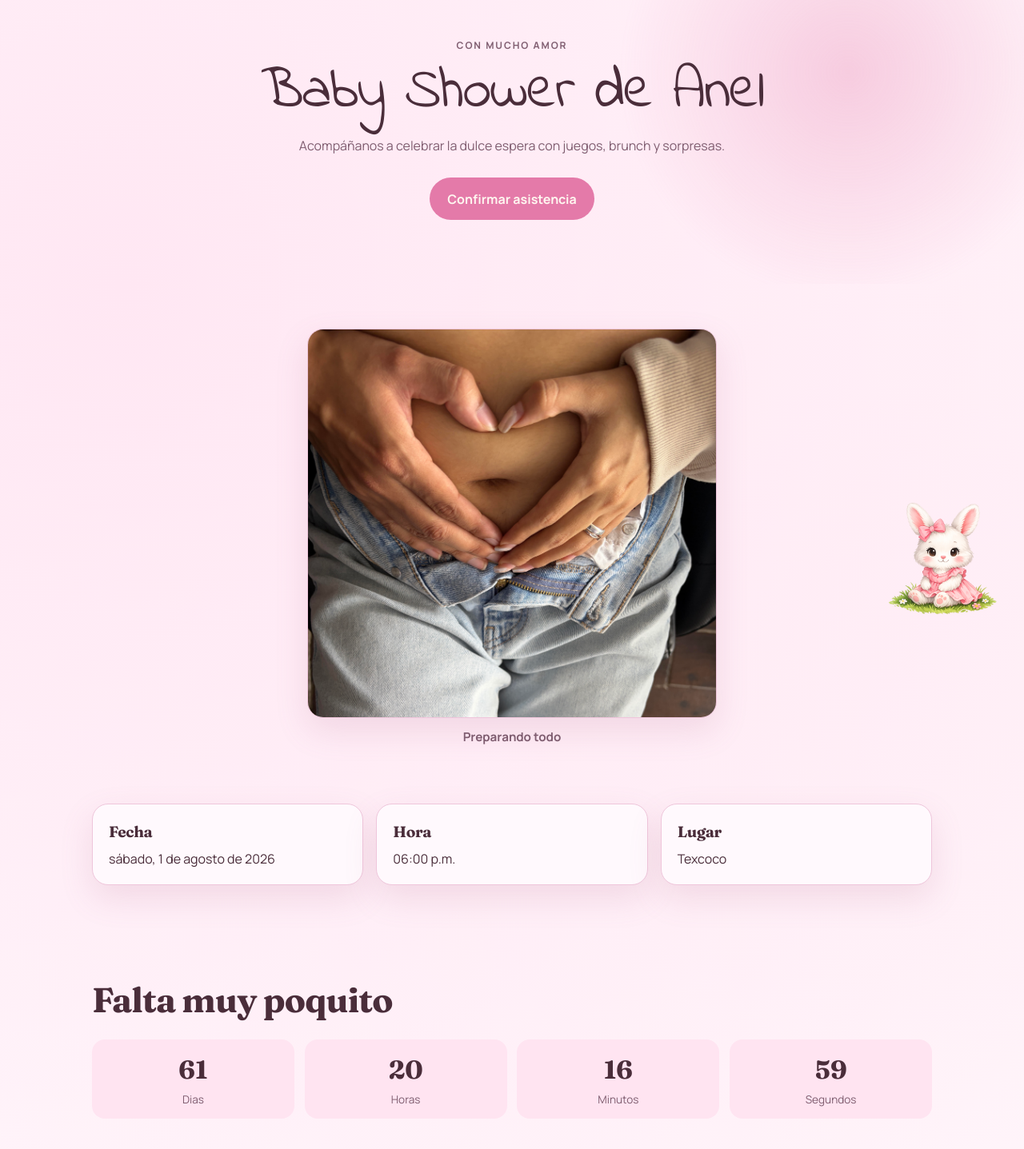
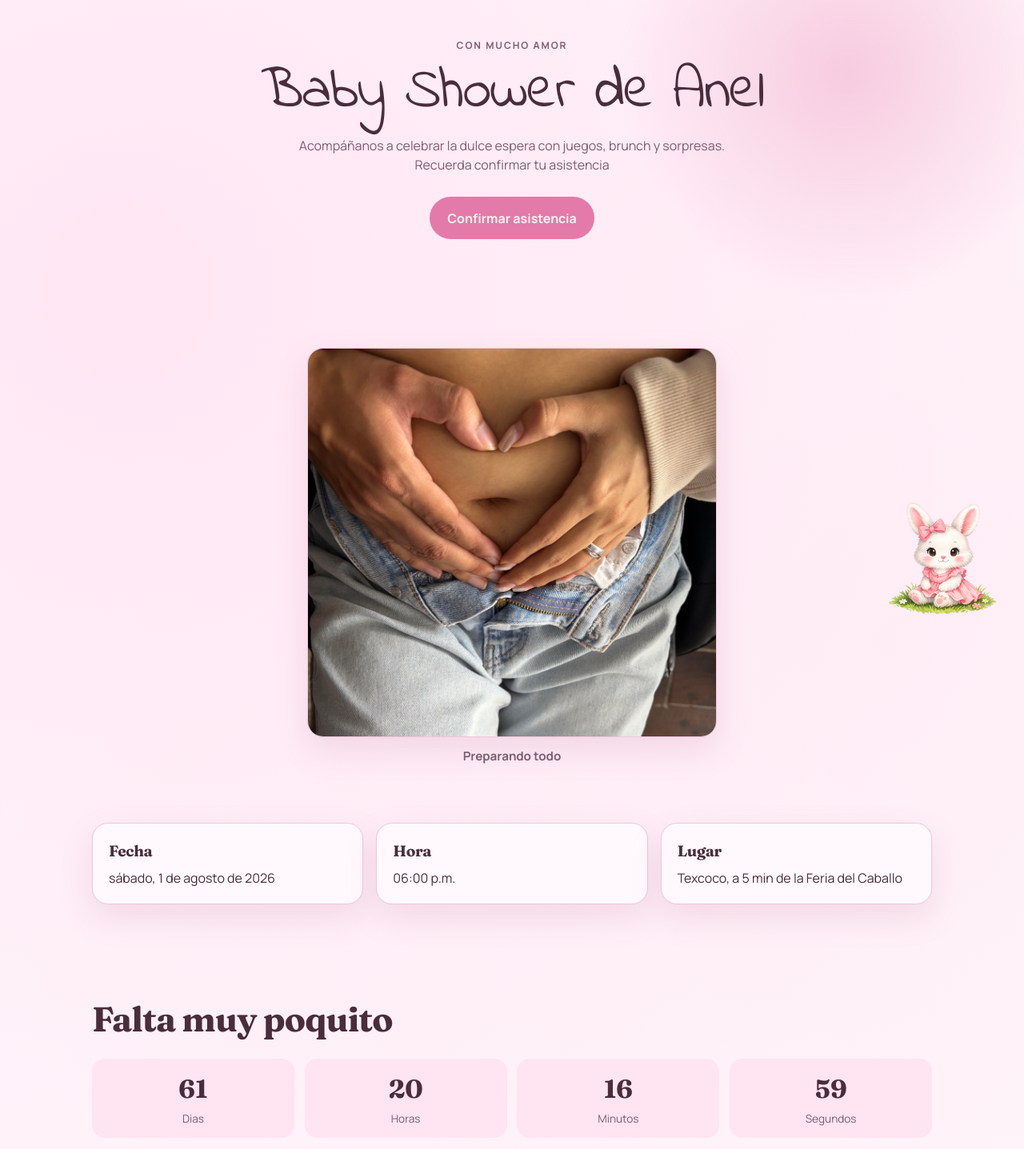
Before and after one commit to aMares1108/baby-shower, a React (Create React App) app: page / in a window 1280 px wide. Shown: the top 1437 px of the page at 80% size. Built offline with nearby package versions, Linux system fonts and the light colour scheme; a web font is replaced by a local one.

Commit message:
Update event data

```diff
--- a/src/data/eventConfig.js
+++ b/src/data/eventConfig.js
@@ -2,9 +2,9 @@ var name = "Anel";
 export const eventConfig = {
   title: `Baby Shower de ${name}`,
   name: name,
-  subtitle: "Acompáñanos a celebrar la dulce espera con juegos, brunch y sorpresas.",
+  subtitle: "Acompáñanos a celebrar la dulce espera con juegos, brunch y sorpresas. Recuerda confirmar tu asistencia",
   date: "2026-08-01T12:00:00-06:00",
-  place: "Texcoco",
+  place: "Texcoco, a 5 min de la Feria del Caballo",
   giftTableUrl: "https://mesaderegalos.liverpool.com.mx/milistaderegalos/51997221",
   giftTableLabel: "Ver mesa de regalos",
   timeline: [
```
